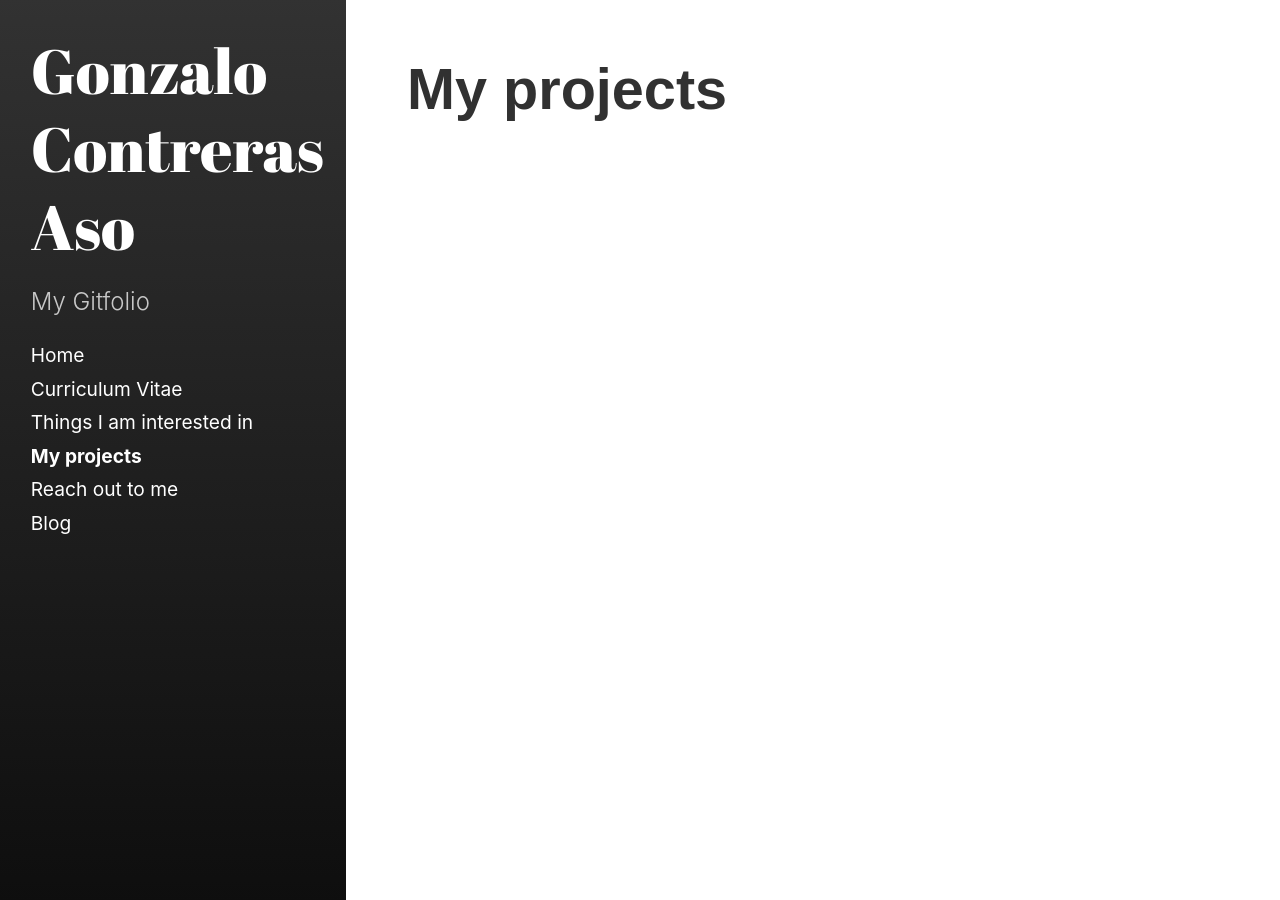
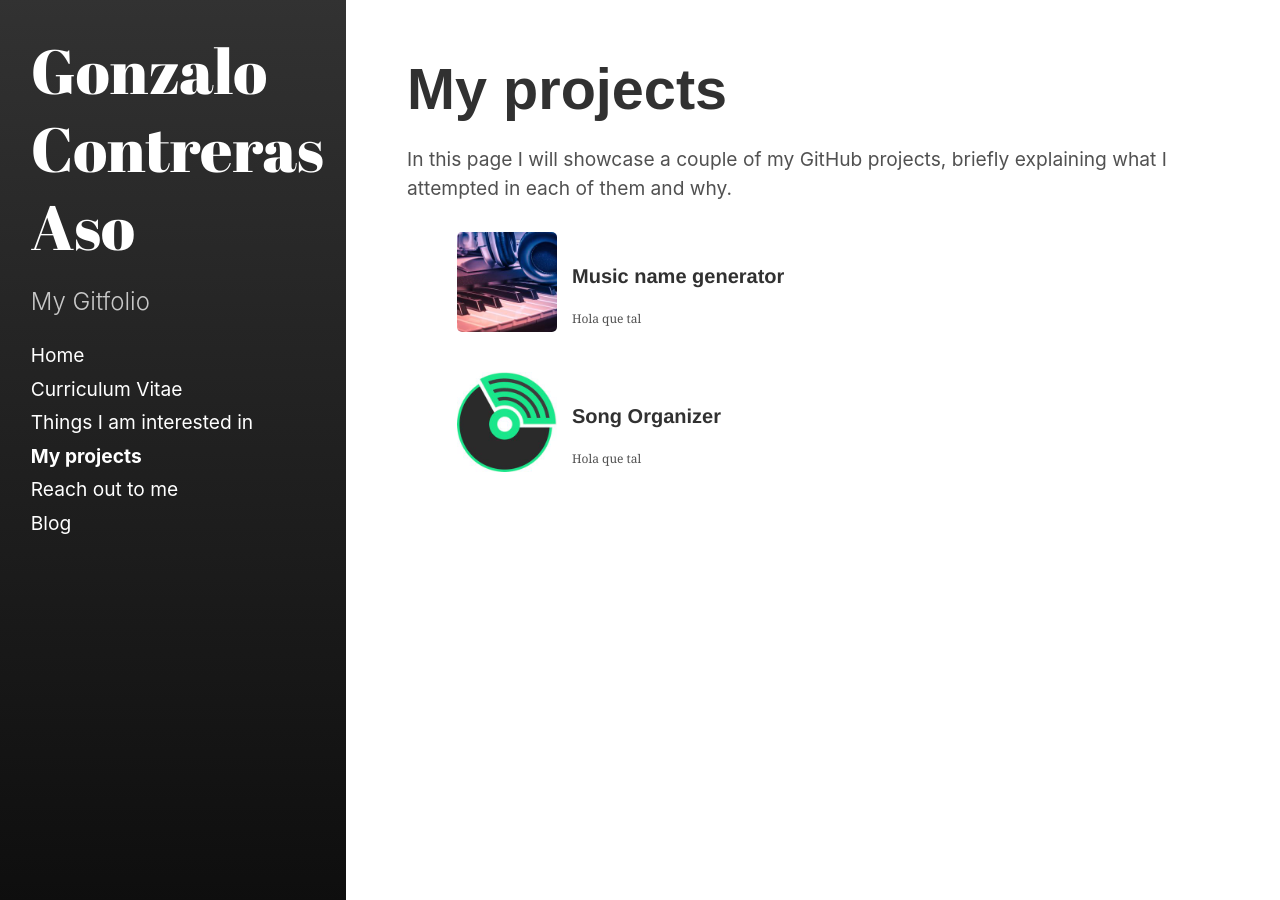
Before and after one commit to goznalo-git/portfolio, a Jekyll site: the page built from categories/projects.md, in a window 1280 px wide. Built offline with Jekyll 4.4.1, drawn with Linux system fonts in a browser that asks for light colours; some web fonts are replaced.

Commit message:
project list and its scss added

```diff
--- a/_sass/hydeout.scss
+++ b/_sass/hydeout.scss
@@ -17,3 +17,4 @@
 @import 'hydeout/tags';
 @import 'hydeout/back-link';
 @import 'hydeout/timeline';
+@import 'hydeout/thumbnail'
--- /dev/null
+++ b/_sass/hydeout/_thumbnail.scss
@@ -0,0 +1,29 @@
+.thumbnail_ul {
+  ul {
+    list-style-type: none;
+    width: 500px;
+  }
+
+  h3 {
+    font: bold 20px/1.5 Helvetica, Verdana, sans-serif;
+  }
+
+  li img {
+    float: left;
+    margin: 0 15px 0 0;
+  }
+
+  li p {
+    font: 200 12px/1.5 Georgia, Times New Roman, serif;
+  }
+
+  li {
+    padding: 10px;
+    overflow: auto;
+  }
+
+  li:hover {
+    background: #eee;
+    cursor: pointer;
+  }
+}
--- a/categories/projects.md
+++ b/categories/projects.md
@@ -3,3 +3,20 @@ layout: page
 title: My projects
 sidebar_link: true
 ---
+
+In this page I will showcase a couple of my GitHub projects, briefly explaining what I attempted in each of them and why.
+
+<div>
+    <ul class="thumbnail_ul">
+        <li class="thumbnail_li">
+            <img src='/imgs/MusicNames.jpg' alt="MusicNames" width="100px" height="100px">
+            <h3>Music name generator</h3>
+            <p>Hola que tal</p>
+        </li>
+        <li class="thumbnail_li">
+            <img src='/imgs/SongOrganizer.jpg' alt="SongOrganizer" width="100px" height="100px">
+            <h3>Song Organizer</h3>
+            <p>Hola que tal</p>
+        </li>
+    </ul>
+</div>
--- a/index.html
+++ b/index.html
@@ -3,6 +3,4 @@ layout: default
 title: Home
 ---
 
-<h1 style="font-style: Lily Script One;"> Let's try </h1>
-
-THIS IS READY FOR SOME FUN AND CREATIVITY
+<h1 style="font-style: Lily Script One;"> Welcome to my page </h1>
```
Also changed, not shown: categories/interests.md (+1 -1 lines), imgs/MusicNames.jpg (added), imgs/SongOrganizer.jpg (added).
